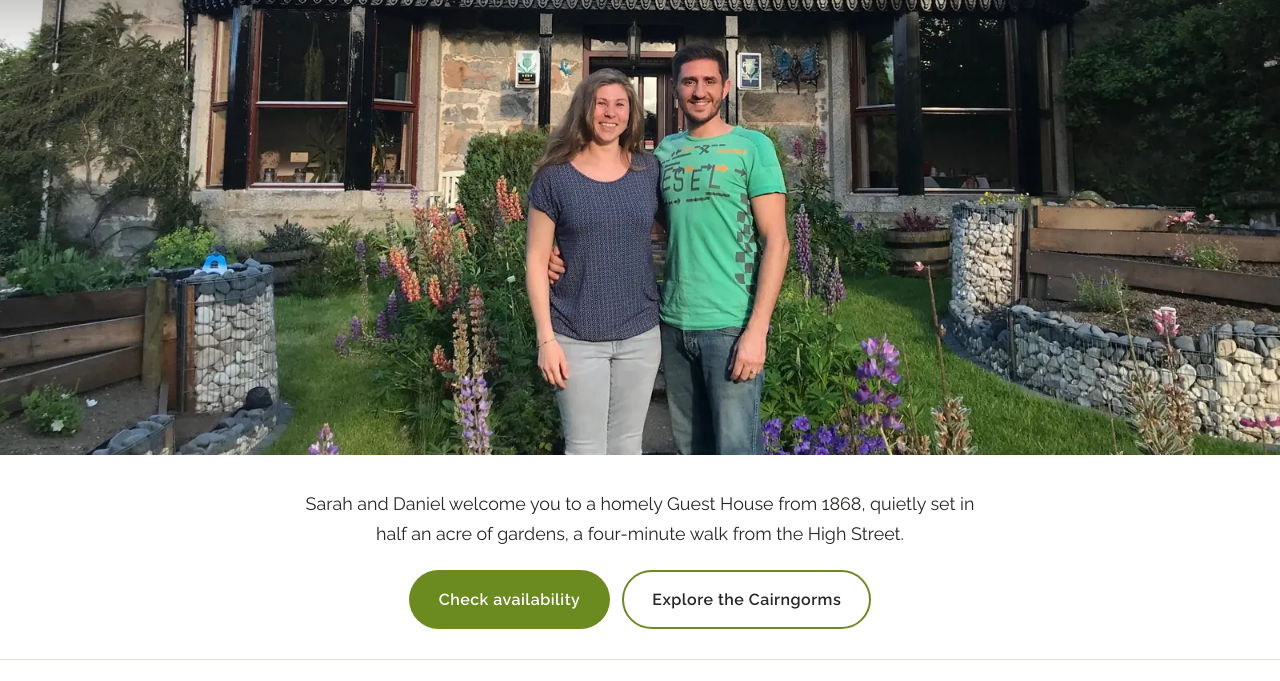
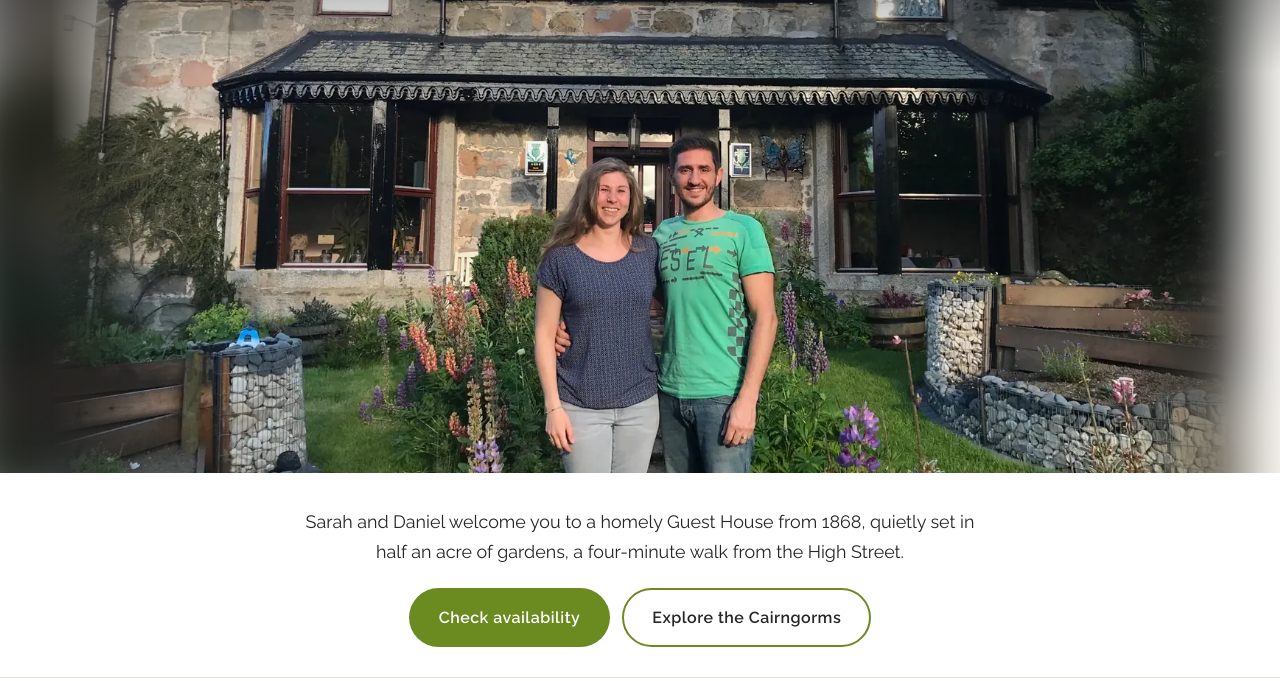
Before and after one commit to AVADAM26/Garden-Park, a plain HTML site: page index.html in a window 1280 px wide. Shown: the part 315-996 px from the top of the page. Drawn offline with Linux system fonts and the light colour scheme.

Commit message:
Titelbild weiter herausgezoomt: ganzes Haus bis knapp unter die Hände, breite Bildschirme mit weichen Seiten

```diff
--- a/assets/site.css
+++ b/assets/site.css
@@ -114,8 +114,10 @@ p { margin: 0 0 1.1em; }
 .text-link { font-weight: 600; text-decoration: underline; }
 
 /* ---------- Hero ---------- */
-.hero { position: relative; min-height: min(84vh, 780px); display: grid; align-items: start; color: #fff; overflow: hidden; }
+.hero { position: relative; min-height: max(520px, calc(100svh - 110px)); display: grid; align-items: start; color: #fff; overflow: hidden; }
 .hero-img { position: absolute; inset: 0; width: 100%; height: 100%; object-fit: cover; object-position: center 62%; }
+.hero-bg { position: absolute; inset: -40px; width: calc(100% + 80px); height: calc(100% + 80px); object-fit: cover; filter: blur(28px) brightness(.55); }
+.hero-img.framed { left: 50%; transform: translateX(-50%); -webkit-mask-image: linear-gradient(90deg, transparent 0, #000 9%, #000 91%, transparent 100%); mask-image: linear-gradient(90deg, transparent 0, #000 9%, #000 91%, transparent 100%); }
 .hero-shade { position: absolute; inset: 0; background: linear-gradient(180deg, rgba(10,12,16,.7) 0%, rgba(10,12,16,.35) 26%, rgba(10,12,16,0) 42%); }
 .hero-content { position: relative; text-align: center; padding-block: clamp(28px, 5vh, 56px) 40px; }
 .hero h1 { margin: 0 0 18px; }
@@ -351,7 +353,6 @@ address { font-style: normal; margin-bottom: 1em; font-size: 1.05rem; }
   .gallery { grid-template-columns: 1fr 1fr; grid-auto-rows: 160px; }
   .gallery img:nth-child(n) { grid-row: auto; grid-column: auto; }
   .hero { min-height: 72vh; }
-  .hero-img { object-position: 50% 70%; }
   .facts-list { grid-template-columns: repeat(2, 1fr); }
   .facts-list li { border-left: 0 !important; }
   .cottage-card { background: linear-gradient(180deg, rgba(20,24,18,.6), rgba(20,24,18,.88)), url("../img/butterfly-winter-800.webp") 70% center / cover; }
--- a/assets/site.js
+++ b/assets/site.js
@@ -64,6 +64,32 @@
     });
   }
 
+  // Titelbild: immer so viel vom Haus wie möglich zeigen, unten bis knapp unter die Hände (84 % der Bildhöhe)
+  var heroImg = document.querySelector('.hero-img');
+  function fitHero() {
+    if (!heroImg || !heroImg.naturalWidth) return;
+    var hero = heroImg.parentNode;
+    var W = hero.clientWidth, H = hero.clientHeight;
+    var r = heroImg.naturalWidth / heroImg.naturalHeight;
+    var TOP = 0.06, BOTTOM = 0.84;                 // sichtbarer Bereich: Dach bis knapp unter die Hände
+    var maxIh = H / (BOTTOM - TOP);                 // nie stärker zoomen als nötig
+    var Ih = Math.max(H, W / r);
+    if (Ih > maxIh) {                               // sehr breiter Bildschirm: Foto nicht strecken, Seiten weich ausblenden
+      Ih = maxIh;
+      heroImg.classList.add('framed');
+      heroImg.style.width = (Ih * r) + 'px';
+    } else {
+      heroImg.classList.remove('framed');
+      heroImg.style.width = '';
+    }
+    var p = Ih <= H + 1 ? 0.5 : Math.min(1, Math.max(0, (BOTTOM * Ih - H) / (Ih - H)));
+    heroImg.style.objectPosition = '50% ' + (p * 100).toFixed(1) + '%';
+  }
+  if (heroImg) {
+    if (heroImg.complete) fitHero(); else heroImg.addEventListener('load', fitHero);
+    window.addEventListener('resize', fitHero, { passive: true });
+  }
+
   // Buchungsknopf oben: Daten im Link immer auf heute und morgen setzen
   document.querySelectorAll('[data-direct-booking]').forEach(function (a) {
     function iso(d) { return d.toISOString().slice(0, 10); }
--- a/index.html
+++ b/index.html
@@ -17,7 +17,7 @@
 <meta name="theme-color" content="#2b2b2b">
 <link rel="preload" href="assets/fonts/raleway-latin-400-normal.woff2" as="font" type="font/woff2" crossorigin>
 <link rel="preload" href="img/hero-hosts-1600.webp" as="image" imagesrcset="img/hero-hosts-800.webp 800w, img/hero-hosts-1600.webp 1600w, img/hero-hosts-2200.webp 2200w" imagesizes="100vw">
-<link rel="stylesheet" href="assets/site.css?v=9">
+<link rel="stylesheet" href="assets/site.css?v=11">
 <script>
   try { var t = localStorage.getItem('gp-theme'); if (t) document.documentElement.dataset.theme = t; } catch (e) {}
 </script>
@@ -95,6 +95,7 @@
 
   <!-- HERO -->
   <section class="hero" aria-labelledby="hero-title">
+    <img class="hero-bg" src="img/hero-hosts-800.webp" alt="" aria-hidden="true" width="800" height="600">
     <img class="hero-img" src="img/hero-hosts-1600.webp" srcset="img/hero-hosts-800.webp 800w, img/hero-hosts-1600.webp 1600w, img/hero-hosts-2200.webp 2200w" sizes="100vw" alt="Sarah and Daniel, your hosts, in front of Garden Park Guest House on a summer evening" width="1600" height="1200" fetchpriority="high">
     <div class="hero-shade"></div>
     <div class="wrap hero-content">
@@ -585,6 +586,6 @@
   </svg>
 </button>
 
-<script src="assets/site.js?v=9" defer></script>
+<script src="assets/site.js?v=11" defer></script>
 </body>
 </html>
```
